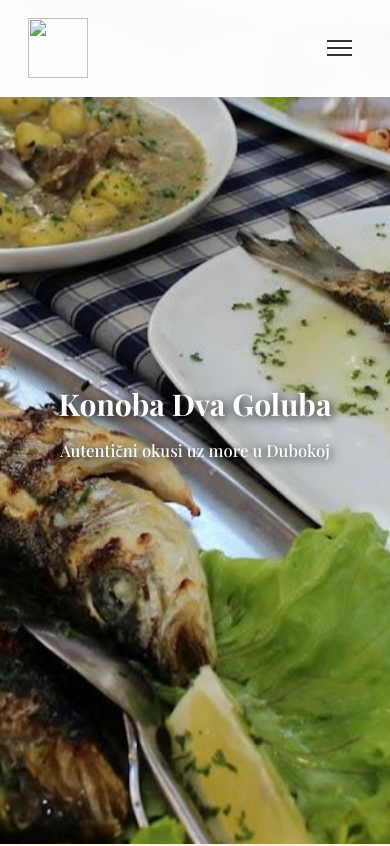
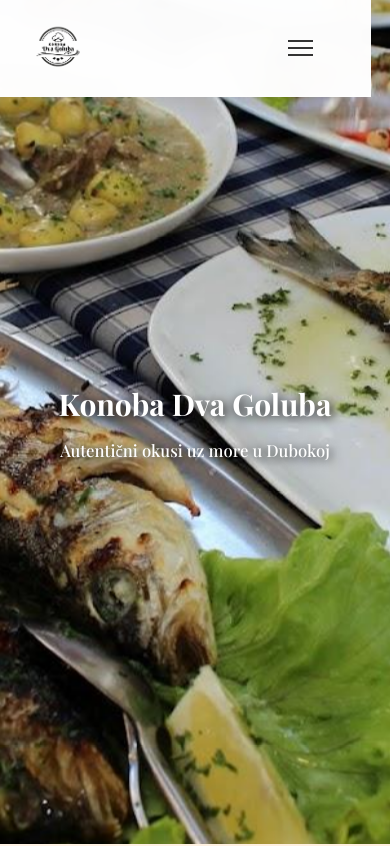
Before and after one commit to BabaVanga123/dvagoluba, a plain HTML site: page index.html in a window 390 px wide. Shown: the top 846 px of the page. Drawn offline with nearby package versions, Linux system fonts and the light colour scheme.

Commit message:
Update index.html

```diff
--- a/index.html
+++ b/index.html
@@ -24,6 +24,7 @@
       position: fixed;
       top: 0;
       width: 100%;
+      max-width:100%;
       background-color: rgba(255, 255, 255, 0.98);
       box-shadow: 0 2px 20px rgba(0, 0, 0, 0.08);
       padding: 0;
@@ -149,8 +150,12 @@
     /* Mobile menu styles */
     /* Improved mobile menu styles */
 @media (max-width: 992px) {
+  nav{
+     width: 95%;
+  }
   .hamburger {
     display: block;
+    margin-right:20px;
   }
   .logo img{
     height:60px;
@@ -430,7 +435,7 @@
 
       nav {
         gap: 1rem;
-        padding: 0.8rem;
+
       }
 
       section h2 {
@@ -438,7 +443,7 @@
       }
 
       .menu-column {
-        padding: 1.5rem;
+
       }
 
       .gallery {
@@ -526,7 +531,7 @@
 <nav data-aos="fade-down" id="mainNav">
     <div class="nav-container">
       <a href="#" class="logo">
-        <img src="assets/dvagolubakonoba.png" alt=>
+        <img src="dvagolubakonoba.png" alt=>
 
       </a>
 
```
